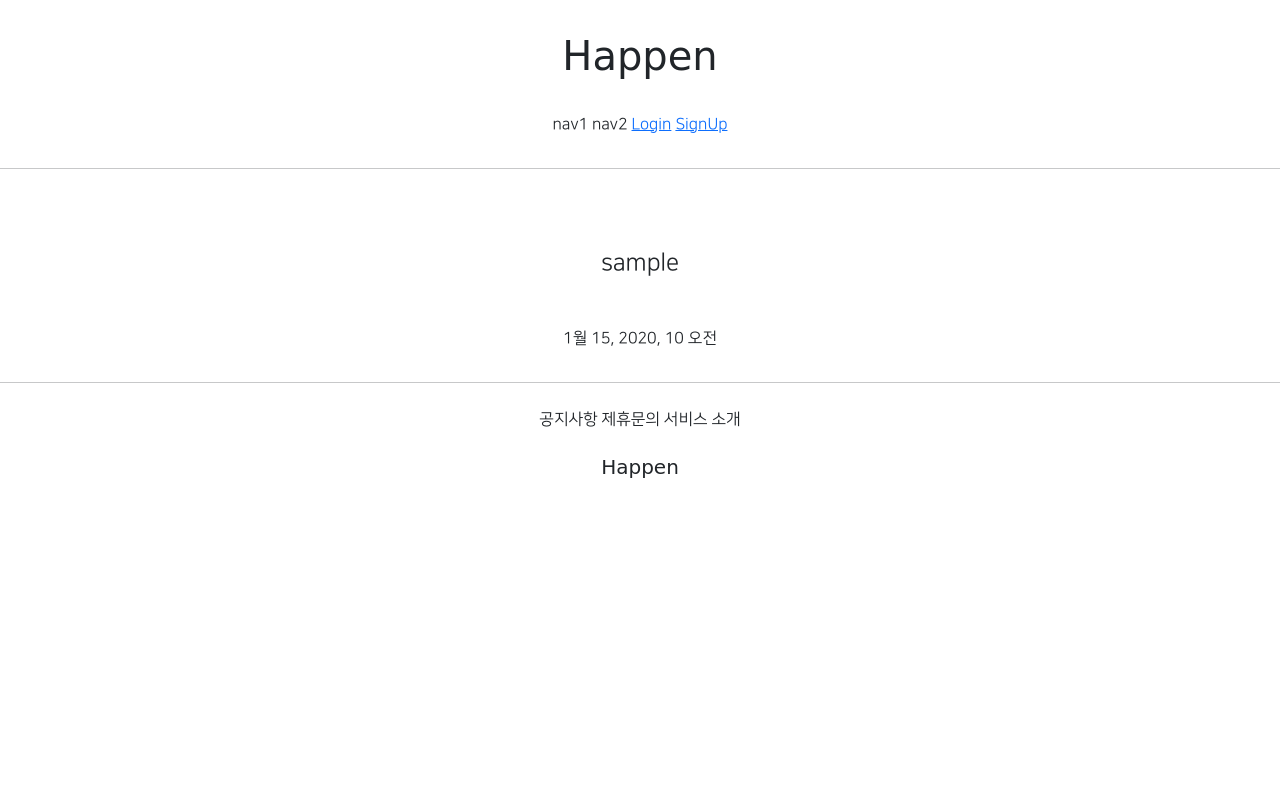
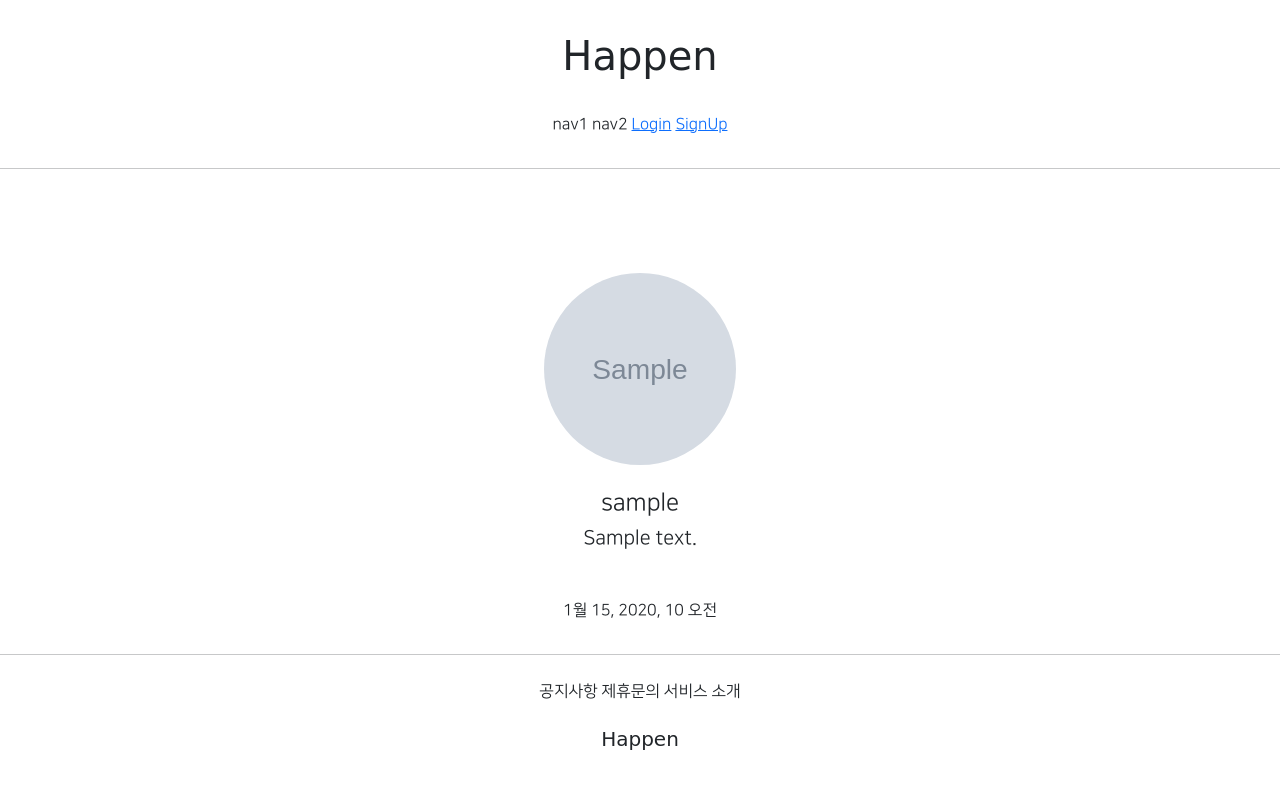
Before and after one commit to tkekdzhd/gis_0702_2, a Django app: page /accounts/detail/1 in a window 1280 px wide. Run offline with Django 3.2, Linux system fonts and the light colour scheme; tables that the repository leaves empty hold one stand-in row (values such as "Sample post"); grey boxes marked "Sample" are stand-in pictures; parts of the project's set-up code (start-up, migrations or seed data) failed here and were passed over; some libraries are stand-ins or nearby versions.

Commit message:
0727 commit 4

```diff
--- a/accountapp/templates/accountapp/detail.html
+++ b/accountapp/templates/accountapp/detail.html
@@ -1,15 +1,28 @@
 {% extends 'base.html' %}
 
 {% block content %}
-
     <div class="text-center mw-500 m-auto">
         <div class="m-5">
-            <h4>{{ target_user.username }}</h4>
+            {% if target_user.profile %}
+                <img src="{{ target_user.profile.image.url }}"
+                     class="profile_image m-4"
+                     alt="profile image">
+                <h4>{{ target_user.profile.nickname }}</h4>
+                <h5>{{ target_user.profile.message }}</h5>
+            {% else %}
+            <h4>
+                <a href="{% url 'profileapp:create' %}">
+                    Create Profile
+                </a>
+            </h4>
+            {% endif %}
         </div>
         <div>
             {{ target_user.date_joined }}
         </div>
+
         {% if user == target_user %}
+
         <div>
             <a href="{% url 'accountapp:update' pk=target_user.pk %}">
                 Update Info
@@ -20,6 +33,8 @@
                 Quit
             </a>
         </div>
+
         {% endif %}
+
     </div>
 {% endblock %}
--- a/djangoProject1/urls.py
+++ b/djangoProject1/urls.py
@@ -13,6 +13,8 @@ Including another URLconf
     1. Import the include() function: from django.urls import include, path
     2. Add a URL to urlpatterns:  path('blog/', include('blog.urls'))
 """
+from django.conf import settings
+from django.conf.urls.static import static
 from django.urls import include, path
 from django.contrib import admin
 
@@ -20,5 +22,4 @@ urlpatterns = [
     path('admin/', admin.site.urls),
     path('accounts/', include('accountapp.urls')),
     path('profiles/', include('profileapp.urls'))
-
-]
+] + static(settings.MEDIA_URL, document_root=settings.MEDIA_ROOT)
--- a/static/base.css
+++ b/static/base.css
@@ -18,3 +18,10 @@
     max-width: 500px;
     padding: 1rem 1.5rem;
 }
+
+.profile_image{
+    height: 12rem;
+    width: 12rem;
+    border-radius: 20rem;
+    object-fit: cover;
+}
```
